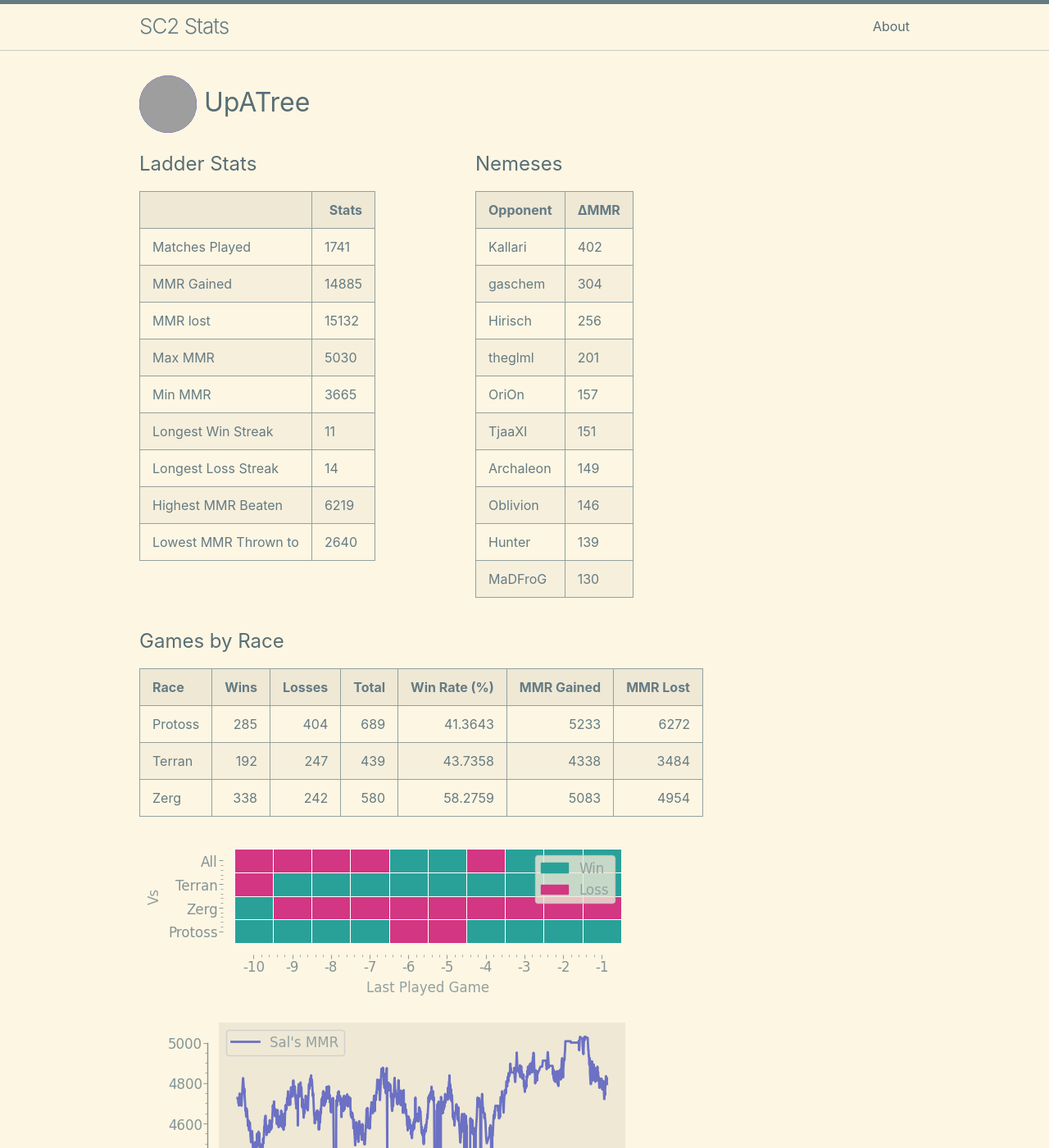
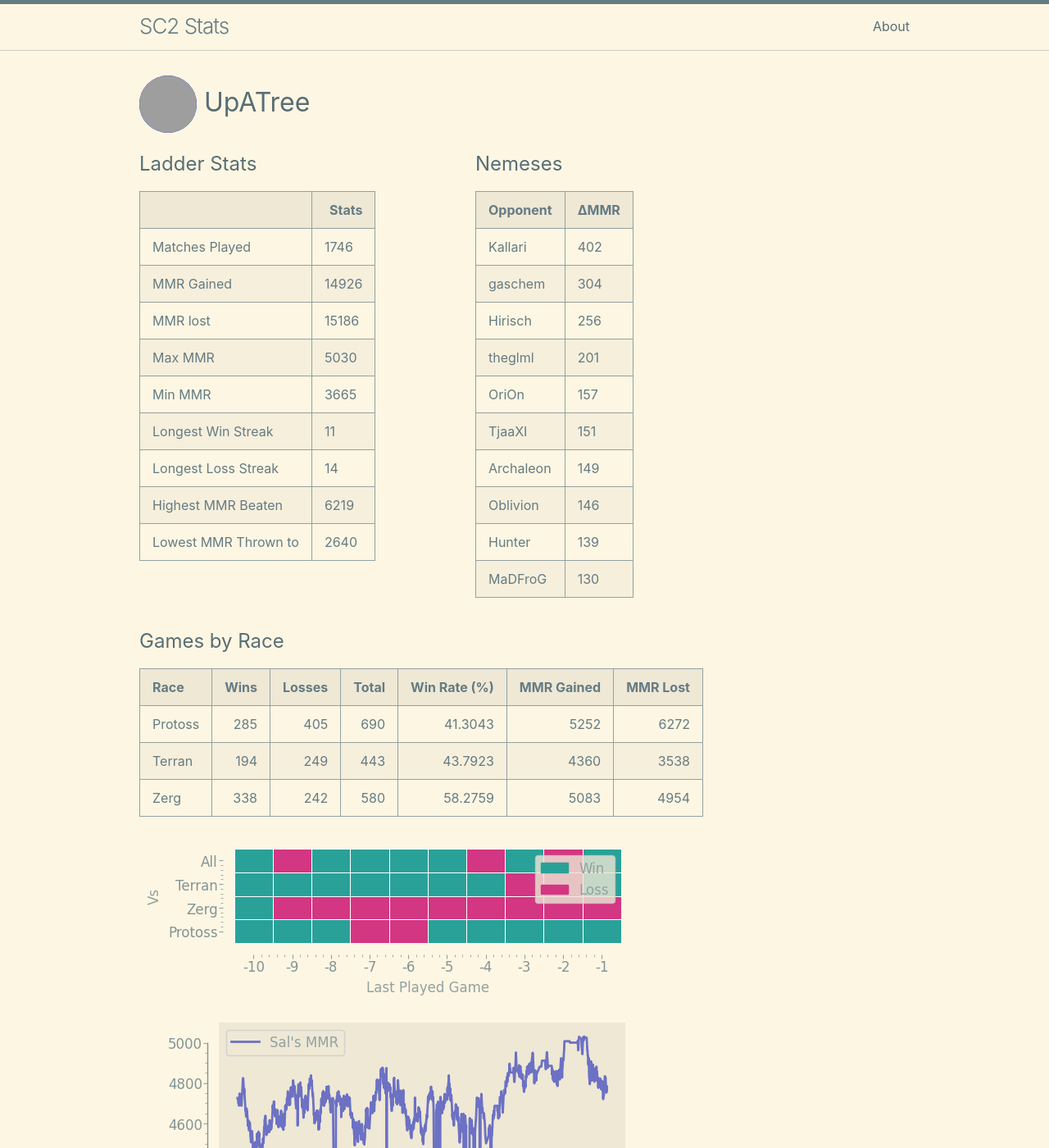
Before and after one commit to kylermurphy/UpATree, a Jekyll site: the page built from docs/index.md, in a window 1280 px wide and 1400 px high. Shown: the whole window at 82% size. Built offline with Jekyll 4.4.1, drawn with Linux system fonts in a browser that asks for light colours; grey boxes are pictures that could not be loaded.

Commit message:
running on push

```diff
--- a/docs/index.md
+++ b/docs/index.md
@@ -18,15 +18,15 @@ layout: home
   <tbody>
     <tr>
       <td>Matches Played</td>
-      <td>1741</td>
+      <td>1746</td>
     </tr>
     <tr>
       <td>MMR Gained</td>
-      <td>14885</td>
+      <td>14926</td>
     </tr>
     <tr>
       <td>MMR lost</td>
-      <td>15132</td>
+      <td>15186</td>
     </tr>
     <tr>
       <td>Max MMR</td>
@@ -114,8 +114,8 @@ layout: home
 
 | Race    |   Wins |   Losses |   Total |   Win Rate (%) |   MMR Gained |   MMR Lost |
 |:--------|-------:|---------:|--------:|---------------:|-------------:|-----------:|
-| Protoss |    285 |      404 |     689 |        41.3643 |         5233 |       6272 |
-| Terran  |    192 |      247 |     439 |        43.7358 |         4338 |       3484 |
+| Protoss |    285 |      405 |     690 |        41.3043 |         5252 |       6272 |
+| Terran  |    194 |      249 |     443 |        43.7923 |         4360 |       3538 |
 | Zerg    |    338 |      242 |     580 |        58.2759 |         5083 |       4954 |
 
 ![Games by Race](./assets/gm_hist.png)
--- a/log.txt
+++ b/log.txt
@@ -821,3 +821,4 @@ Writing a log file 2025-04-03 19:18:41.
 Writing a log file 2025-04-03 19:31:28.
 Writing a log file 2025-04-03 19:48:12.
 Writing a log file 2025-04-03 20:25:47.
+Writing a log file 2025-04-03 20:47:55.
```
Also changed, not shown: docs/assets/MMR.png, docs/assets/daily.png, docs/assets/gm_hist.png, docs/assets/r_wrt.png, 1 other file.
